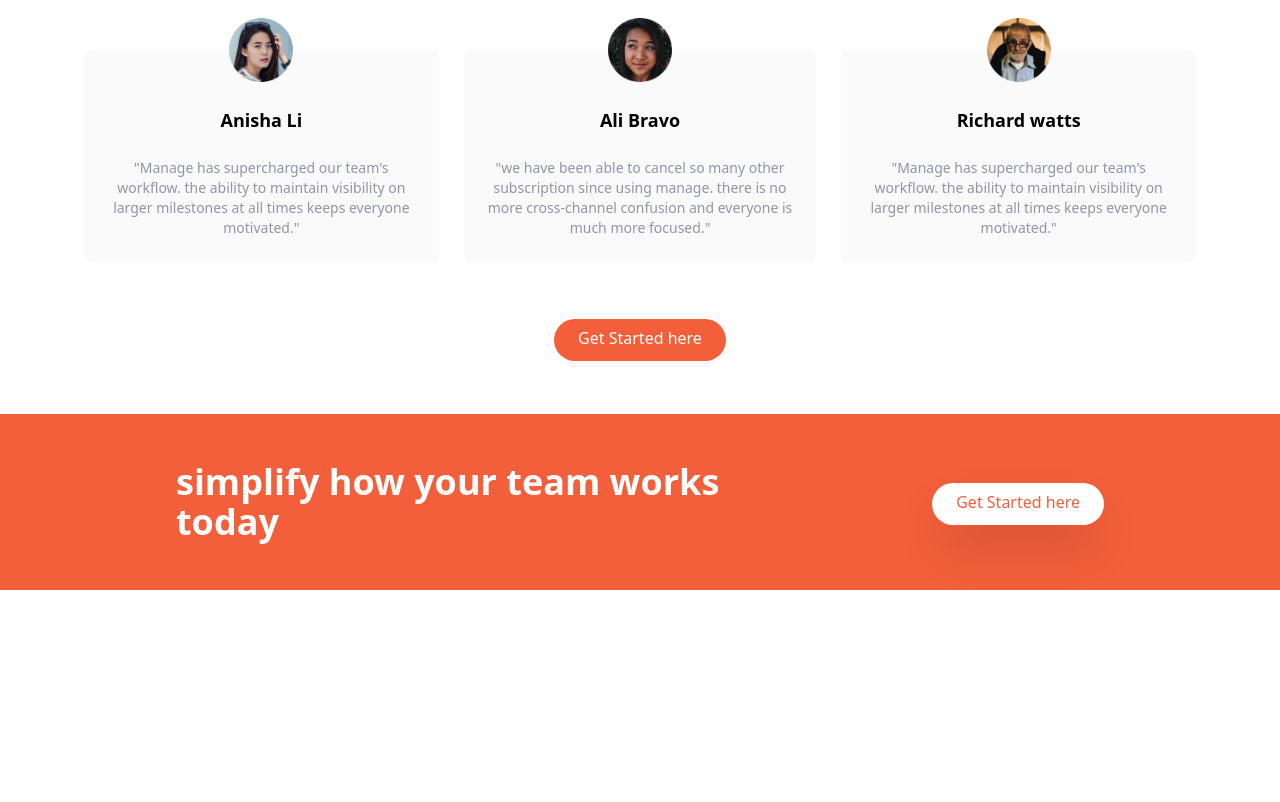
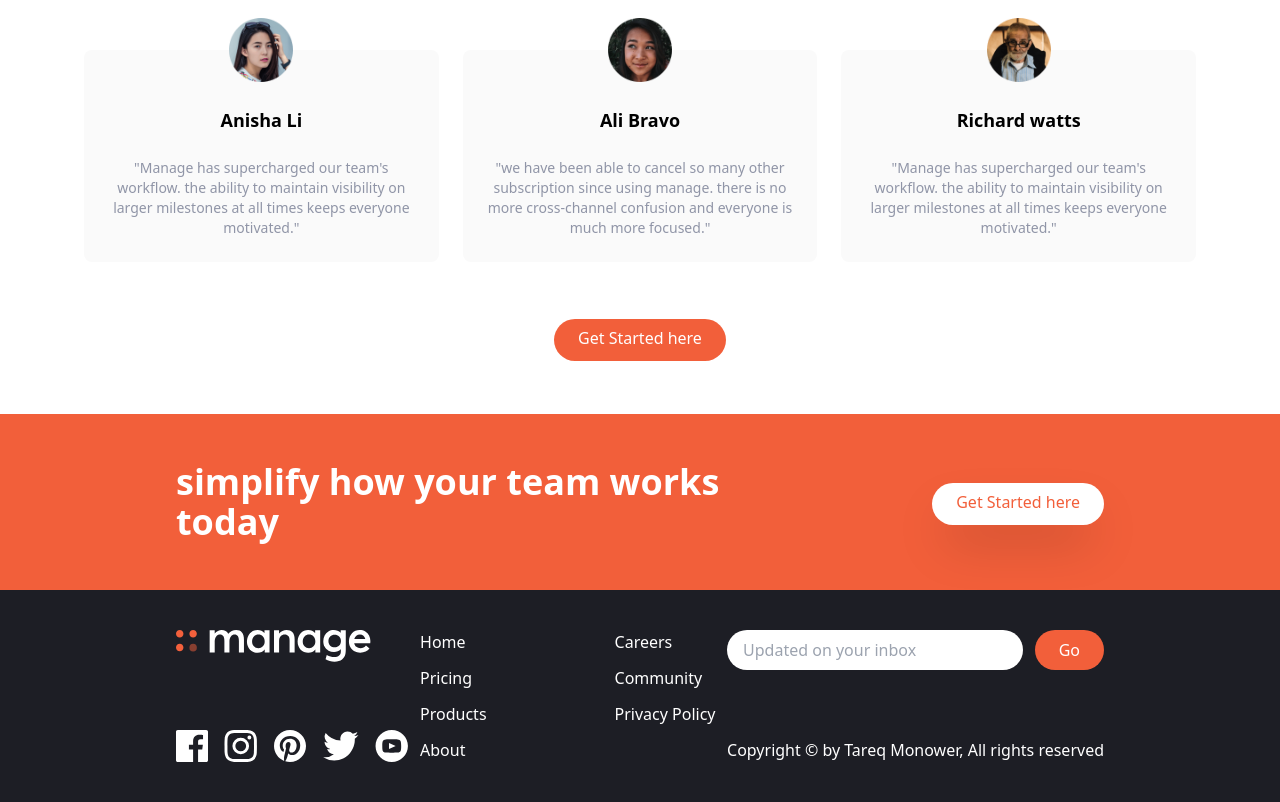
Before and after one commit to tamimhasan19702/tailwind-landing-page, a website: page index.html in a window 1280 px wide. Shown: the part 1354-2156 px from the top of the page. Before the commit the page ends 1944 px from the top, so only its background shows below. Drawn offline with Linux system fonts and the light colour scheme.

Commit message:
footer done

```diff
--- a/index.html
+++ b/index.html
@@ -229,5 +229,81 @@
     </div>
   </section>
 
+  <!-- footer -->
+
+  <footer class="bg-veryDarkBlue">
+   <!-- flex-container -->
+   <div class="container flex flex-col-reverse justify-between px-6 py-10 mx-auto space-y-8 md:flex-row md:space-y-0">
+
+    <!-- logo and social links container -->
+    <div class="flex flex-col-reverse items-center justify-between space-y-12 md:flex-col md:space-y-0 md:items-start">
+      <!-- logo -->
+      <div>
+        <img src="./img/logo-white.svg" class="h-8" alt="">
+      </div>
+      <!-- social links -->
+      <div class="flex justify-center space-x-4">
+
+        <!-- item-1 -->
+        <a href="#">
+          <img src="./img/icon-facebook.svg" alt="" class="h-8">
+        </a>
+        <!-- item-2 -->
+        <a href="#">
+          <img src="./img/icon-instagram.svg" alt="" class="h-8">
+        </a>
+        <!-- item-3 -->
+        <a href="#">
+          <img src="./img/icon-pinterest.svg" alt="" class="h-8">
+        </a>
+        <!-- item-4 -->
+        <a href="#">
+          <img src="./img/icon-twitter.svg" alt="" class="h-8">
+        </a>
+        <!-- item-5 -->
+        <a href="#">
+          <img src="./img/icon-youtube.svg" alt="" class="h-8">
+        </a>
+
+      </div>
+    </div>
+
+    <!-- list container -->
+    <div class="flex justify-around space-x-32">
+      <div class="flex flex-col space-y-3 text-white">
+        <a href="#" class="hover:text-brightRed">Home</a>
+        <a href="#" class="hover:text-brightRed">Pricing</a>
+        <a href="#" class="hover:text-brightRed">Products</a>
+        <a href="#" class="hover:text-brightRed">About</a>
+      </div>
+      <div class="flex flex-col space-y-3 text-white">
+        <a href="#" class="hover:text-brightRed">Careers</a>
+        <a href="#" class="hover:text-brightRed">Community</a>
+        <a href="#" class="hover:text-brightRed">Privacy Policy</a>
+      </div>
+    </div>
+
+    <!-- input-container -->
+
+   <div class="flex flex-col justify-between">
+   <form action="">
+    <div class="flex space-x-3">
+      <input type="text"
+      class="flex-1 px-4 rounded-full focus:outline-none" placeholder="Updated on your inbox">
+      <button class="px-6 py-2 text-white rounded-full bg-brightRed hover:bg-brightRedLight focus:outline-none">
+        Go
+      </button>
+    </div>
+   </form>
+
+   <div class="hidden text-white md:block">
+    Copyright © by Tareq Monower, All rights  reserved
+   </div>
+
+   </div>
+
+   </div>
+  </footer>
+
 </body>
 </html>
```
Also changed, not shown: css/main.css.
